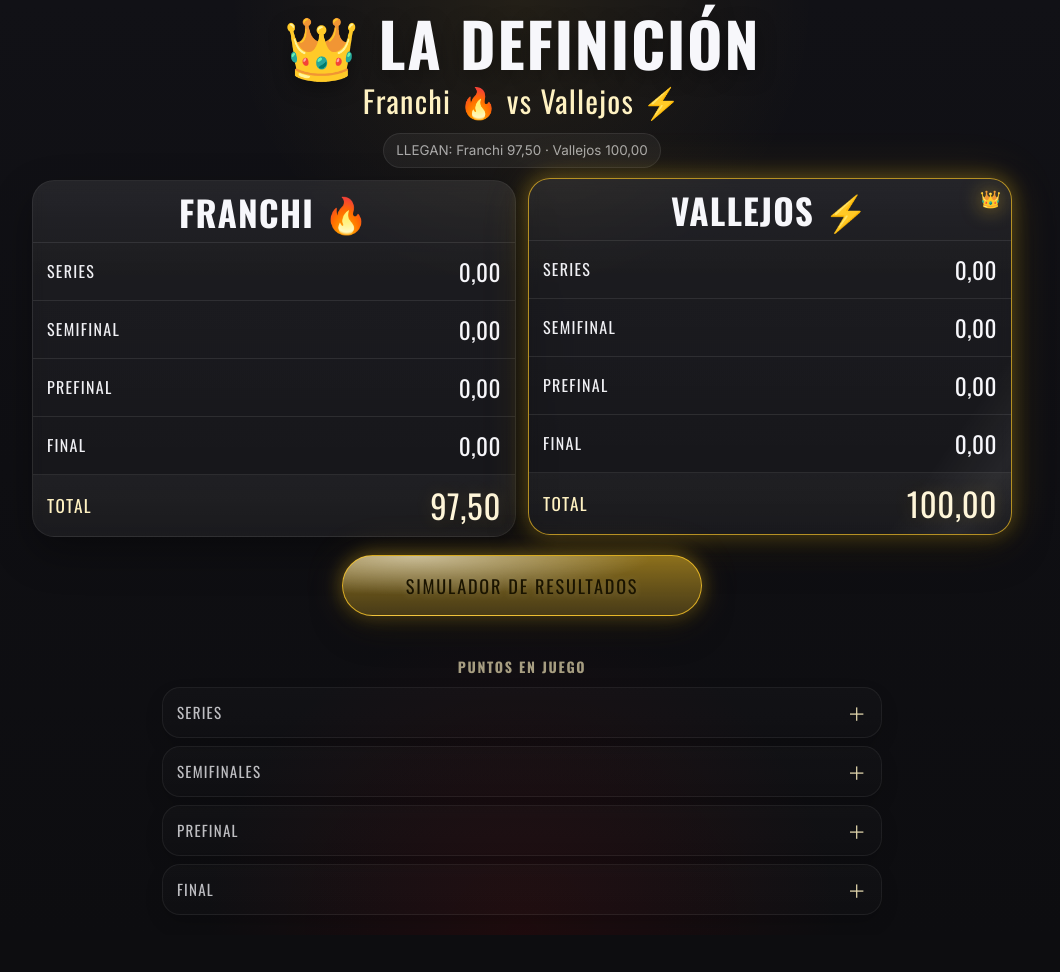
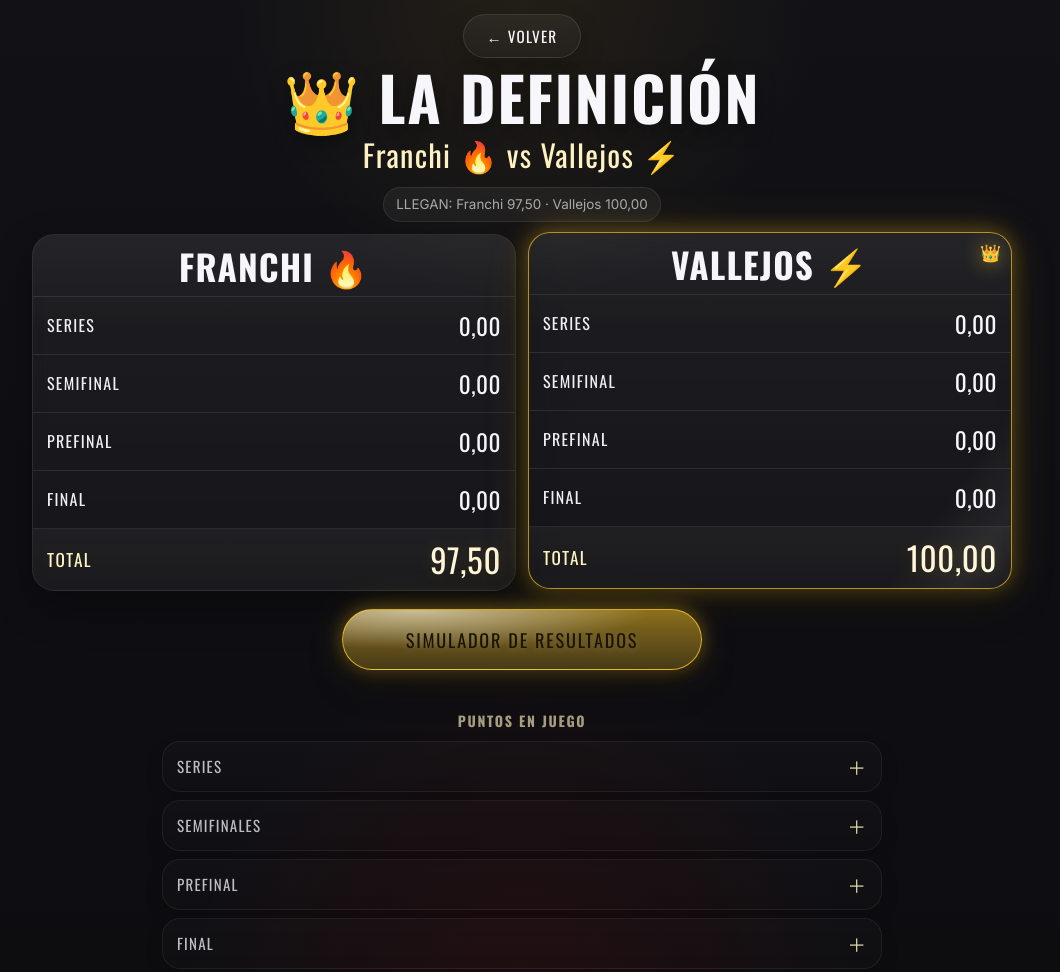
Before and after one commit to jcheva123/showmidget, a plain HTML site: page definicion/index.html in a window 1280 px wide. Shown: the top 972 px of the page, without its empty margins (118-1178 px from the left). Before the commit the page ends 935 px from the top, so only its background shows below. Drawn offline with nearby package versions, Linux system fonts and the light colour scheme.

Commit message:
Implement topbar with back navigation
Added a topbar with a back link and styled it.

```diff
--- a/definicion/index.html
+++ b/definicion/index.html
@@ -41,6 +41,32 @@
       padding:14px 0 20px;
     }
 
+
+
+
+    .topbar{
+      display:flex;
+      justify-content:center;
+      margin-bottom:10px;
+    }
+
+    .back{
+      display:inline-flex;
+      align-items:center;
+      justify-content:center;
+      min-width:118px;
+      padding:10px 16px;
+      border-radius:999px;
+      border:1px solid rgba(255,255,255,.1);
+      background:linear-gradient(180deg, rgba(255,255,255,.05), rgba(255,255,255,.02));
+      color:#f4f4f8;
+      text-decoration:none;
+      font-family:"Oswald", sans-serif;
+      font-size:.95rem;
+      letter-spacing:.08em;
+      text-transform:uppercase;
+      box-shadow:0 10px 24px rgba(0,0,0,.22);
+    }
 
     .hero{
       text-align:center;
@@ -465,6 +491,11 @@
 </head>
 <body>
   <main class="wrap">
+
+    <div class="topbar">
+      <a class="back" href="/">← Volver</a>
+    </div>
+
     <section class="hero">
       <h1 class="title">👑 LA DEFINICIÓN</h1>
       <p class="vs">Franchi 🔥 vs Vallejos ⚡</p>
```
